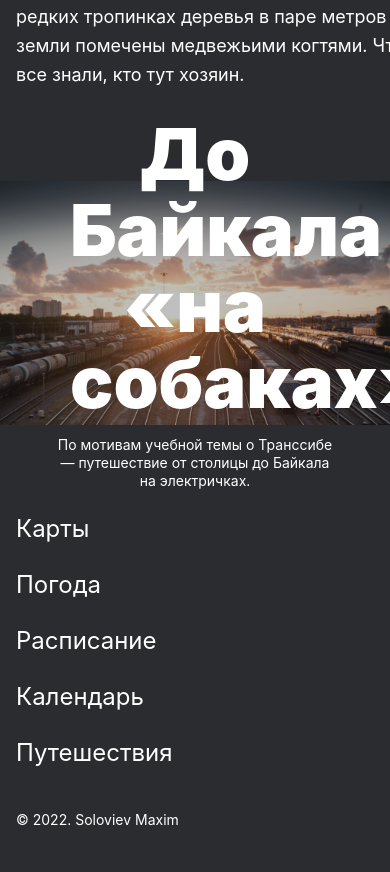
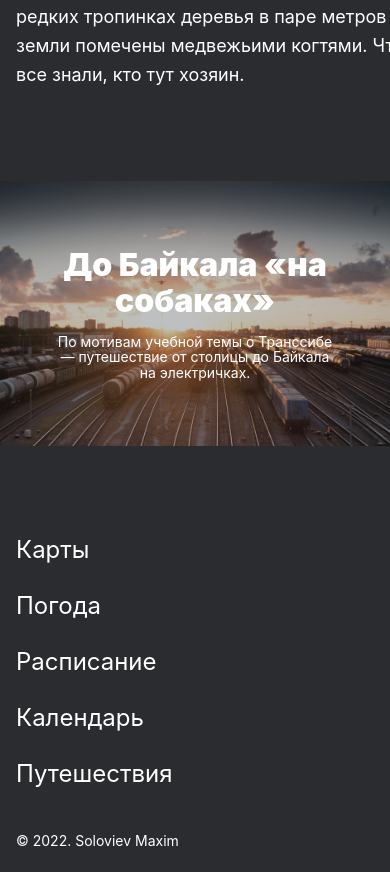
Before and after one commit to TheCrazyMakc/russian-travel, a plain HTML site: page index.html in a window 390 px wide. Shown: the part 9826-10698 px from the top of the page. Before the commit the page ends 10677 px from the top, so only its background shows below. Drawn offline with Linux system fonts and the light colour scheme; a web font is replaced by a local one.

Commit message:
changed errors

```diff
--- a/blocks/cover/__content/cover__content.css
+++ b/blocks/cover/__content/cover__content.css
@@ -1,16 +1,10 @@
 .cover__content {
-  margin: 0 auto;
-  max-width: 560px;
-  position: absolute;
-  top: 0;
-  right: 0;
-  bottom: 0;
-  left: 0;
+  width: 100%;
+  position: relative;
   display: flex;
   flex-direction: column;
   justify-content: center;
   align-items: center;
-  z-index: 2;
 }
 
 @media (max-width: 425px) {
--- a/blocks/cover/__overlay/cover__overlay.css
+++ b/blocks/cover/__overlay/cover__overlay.css
@@ -1,15 +1,13 @@
 .cover__overlay {
-  padding-top: 62.6%;
-  max-width: 100%;
+  width: 100%;
+  min-height: 740px;
   display: flex;
-  flex-direction: column;
-  justify-content: center;
-  align-items: center;
+  justify-content: stretch;
+  background-image: url('../../../images/cover-trains.jpg');
+  background-size: cover;
+  background-position: center;
+  text-decoration: none;
   position: relative;
-  background-image: url('../../../images/cover-trains.jpg');
-  background-position: center;
-  background-size: cover;
-  text-decoration: none;
 }
 
 .cover__overlay::before {
@@ -28,3 +26,27 @@
 .cover__overlay:hover::before  {
   opacity: .8;
 }
+
+@media (max-width: 1024px) {
+  .cover__overlay {
+      min-height: 640px;
+  }
+}
+
+@media (max-width: 768px) {
+  .cover__overlay {
+      min-height: 480px;
+  }
+}
+
+@media (max-width: 425px) {
+  .cover__overlay {
+      min-height: 265px;
+  }
+}
+
+@media (max-width: 320px) {
+  .cover__overlay {
+      min-height: 200px;
+  }
+}
--- a/blocks/cover/__subtitle/cover__subtitle.css
+++ b/blocks/cover/__subtitle/cover__subtitle.css
@@ -1,18 +1,25 @@
 .cover__subtitle {
-  width: 360px;
+  max-width: 360px;
+  font-size: 18px;
+  line-height: 1.2;
+  font-style: normal;
+  font-weight: normal;
+  text-align: center;
+  color: #FFFFFF;
+  text-decoration: none;
+  padding-top: 32px;
   margin: 0;
-  font-size: 18px;
-  line-height: 22px;
-  font-weight: 400;
-  color: #ffffff;
-  text-align: center;
-  z-index: 10;
+}
+
+@media (max-width: 508px) {
+  .cover__subtitle {
+      font-size: 14px;
+      line-height: 1.1;
+  }
 }
 
 @media (max-width: 425px) {
   .cover__subtitle {
-    width: 100%;
-    font-size: 14px;
-    line-height: 18px;
+      padding-top: 16px;
   }
 }
--- a/blocks/cover/__title/cover__title.css
+++ b/blocks/cover/__title/cover__title.css
@@ -1,22 +1,19 @@
 .cover__title {
-  margin: 0 0 32px;
+  max-width: 560px;
   font-size: 72px;
-  line-height: 76px;
+  line-height: 1.05;
+  font-style: normal;
   font-weight: 900;
-  color: #ffffff;
   text-align: center;
+  color: #FFFFFF;
+  text-decoration: none;
+  margin: 0;
 }
 
-@media (min-width: 426px) and (max-width: 560px) {
+@media (max-width: 508px) {
   .cover__title {
-    font-size: 32px;
-    line-height: 36px;
+      max-width: 288px;
+      font-size: 32px;
+      line-height: 1.1;
   }
 }
-
-@media (max-width: 425px) {
-  .cover__title {
-    width: 250px;
-    margin: 0 0 16px;
-  }
-}
```
